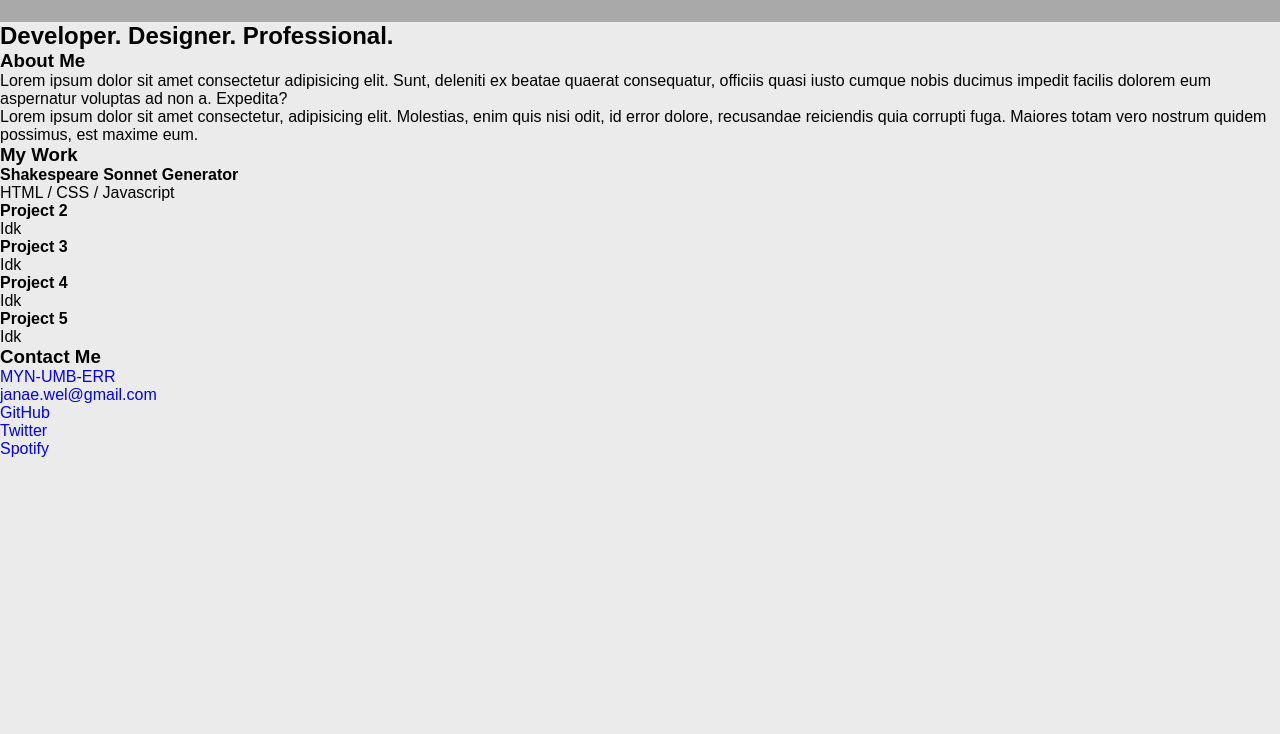
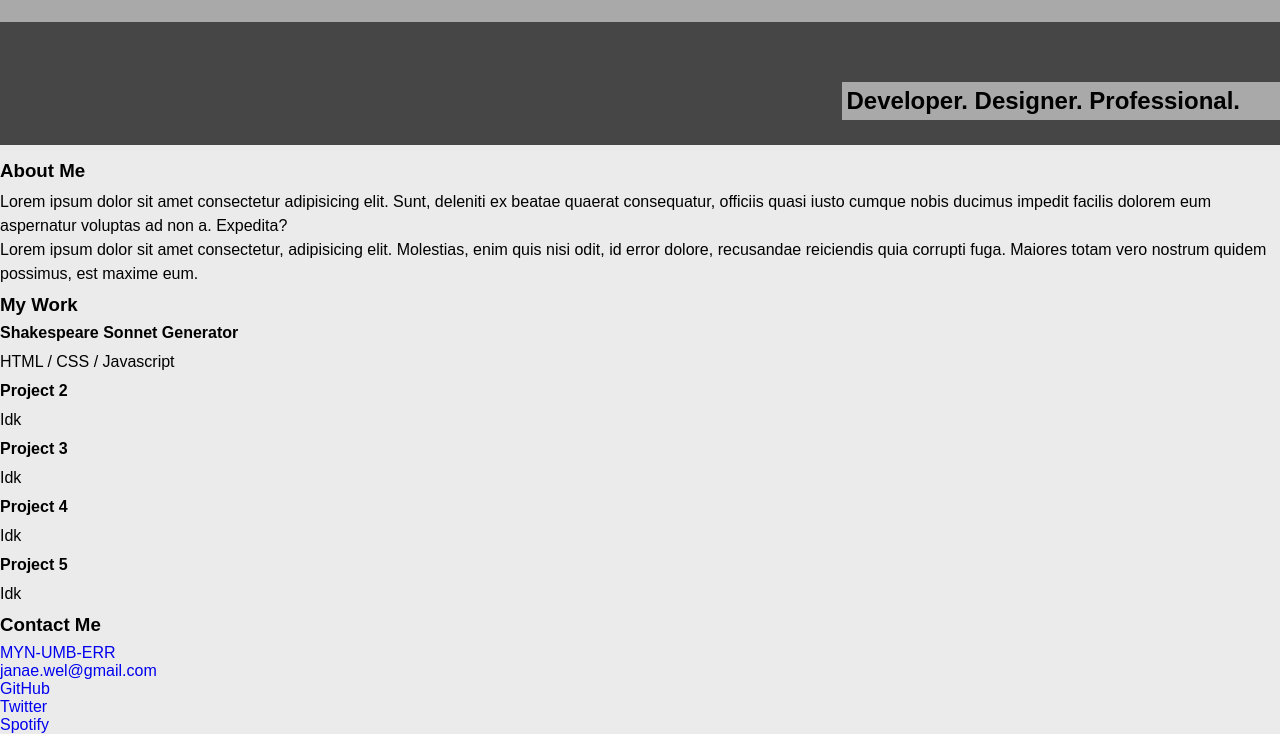
Before and after one commit to gitJanaeW/sample-portfolio, a plain HTML site: page index.html in a window 1280 px wide. Shown: the part 75-809 px from the top of the page. Drawn offline with Linux system fonts and the light colour scheme; a web font is replaced by a local one.

Commit message:
style banner mock up

```diff
--- a/assets/css/style.css
+++ b/assets/css/style.css
@@ -19,6 +19,14 @@ ul, li{
 
 a{
     text-decoration: none;
+}
+
+p{
+    line-height: 1.5;
+}
+
+h3, h3, h4{
+    margin: 8px 0;
 }
 
 /* Header styling */
@@ -49,3 +57,20 @@ a{
 }
 
 /* Hero section */
+.hero{
+    background-color: rgb(70, 70, 70);
+    padding: 60px 0 25px 20px;
+    margin-bottom: 15px;
+    display: flex;
+    justify-content: flex-end;
+}
+
+.hero h1{
+    display: flex;
+    justify-content: flex-end;
+}
+
+.tagline-box{
+    background-color: darkgray;
+    padding: 5px 40px 5px 5px;
+}
--- a/index.html
+++ b/index.html
@@ -37,7 +37,7 @@
             </section>
         </header>
         <section class="hero">
-            <div>
+            <div class="tagline-box">
                 <h2>Developer. Designer. Professional.</h2>
             </div>
         </section>
```
